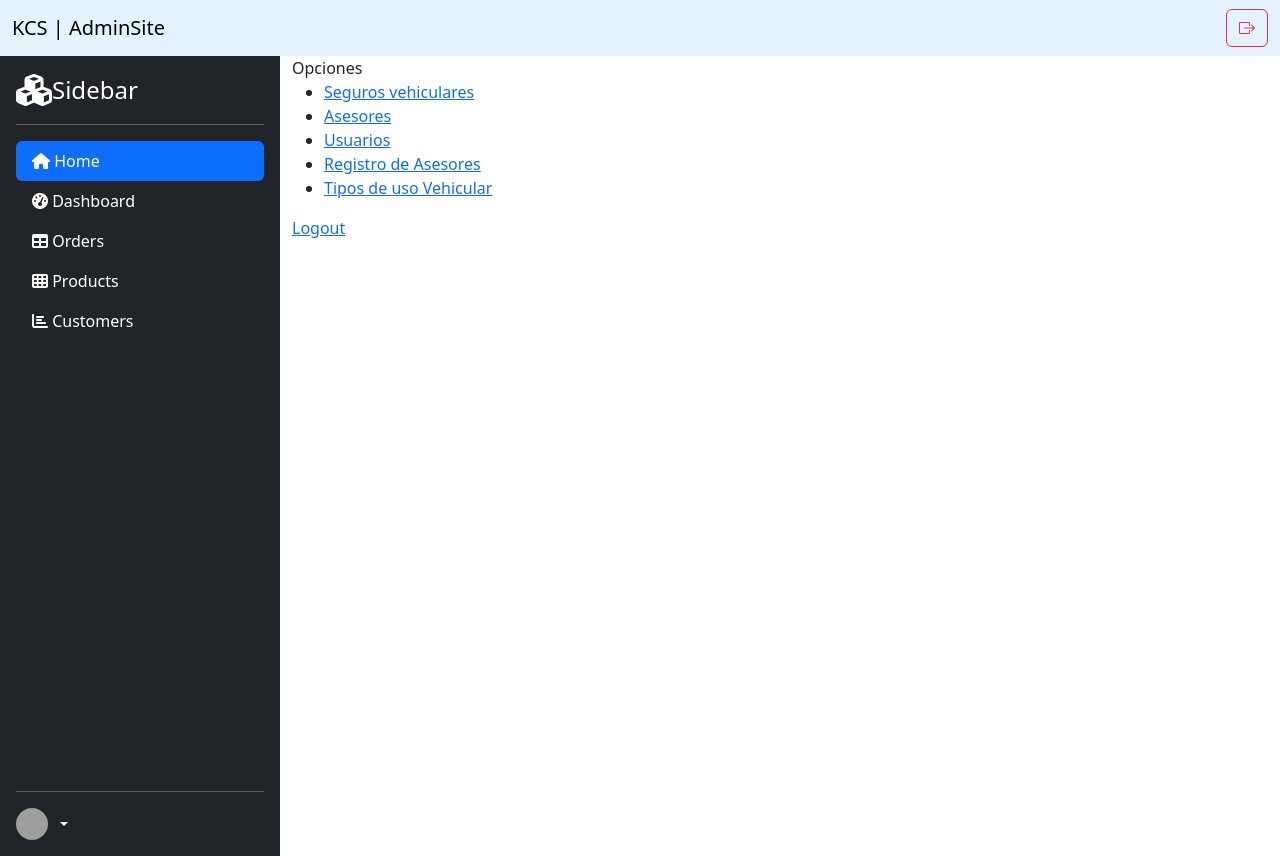
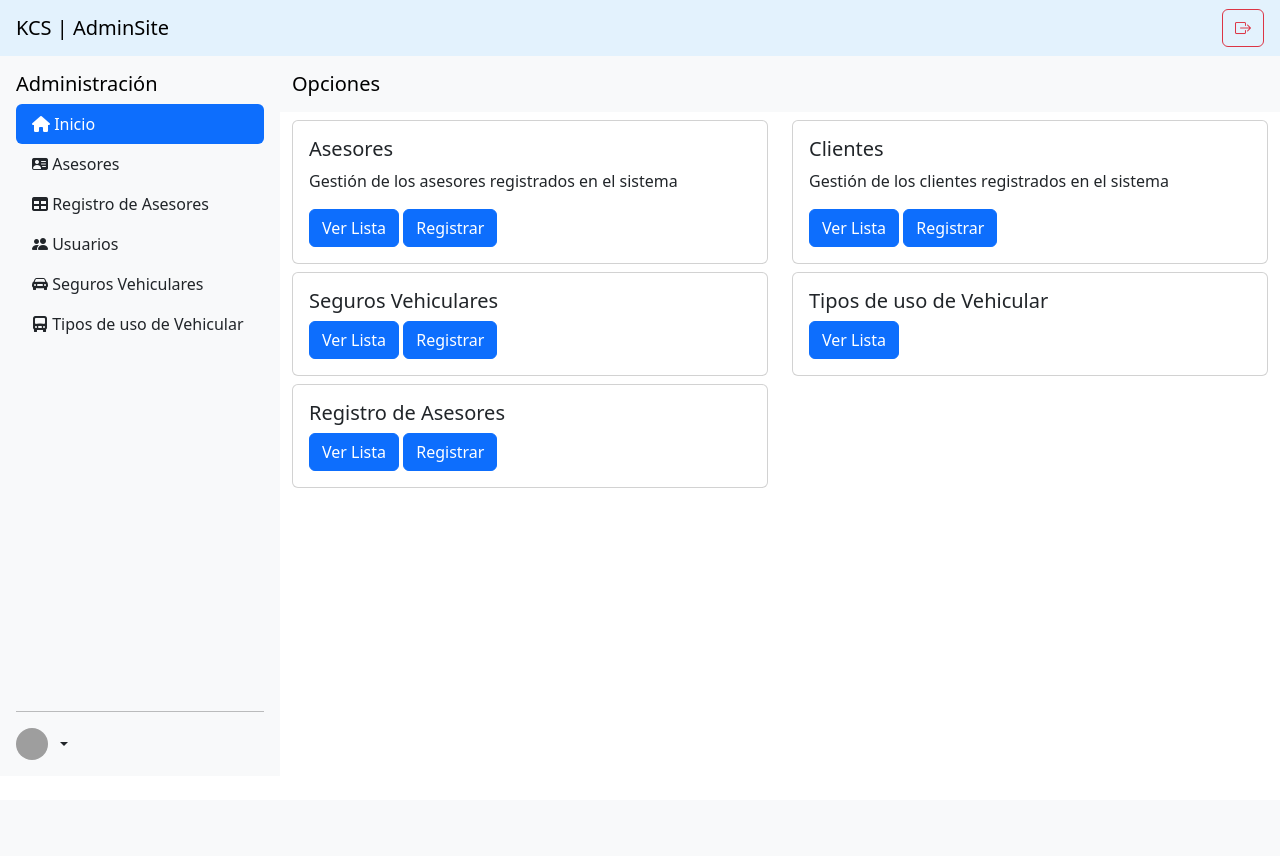
Before and after one commit to bryan-chilque/university-degree-project, a Django app: page /admin/home/ in a window 1280 px wide. After the commit the page ends 760 px from the top, so only its background shows below. Run offline with Django 4.2, Linux system fonts and the light colour scheme; grey boxes are pictures that could not be loaded.

Commit message:
feature: add sidebar & navbar style

```diff
--- a/rrggadmin/templates/rrggadmin/consultant_membership/create.html
+++ b/rrggadmin/templates/rrggadmin/consultant_membership/create.html
@@ -1,4 +1,9 @@
 {% extends 'rrggadmin/dashboard.html' %}
+
+{% block titlebar_title %}
+    {% include 'rrggadmin/navbar.html' %}
+{% endblock %}
+
 {% block container %}
 <form method="post">{% csrf_token %}
     <table>{{ form }}</table>
--- a/rrggadmin/templates/rrggadmin/dashboard.html
+++ b/rrggadmin/templates/rrggadmin/dashboard.html
@@ -1,12 +1,28 @@
-{% extends 'rrggadmin/base.html' %} {% block title %} Dashboard {% endblock %}
+{% extends 'rrggadmin/base.html' %}
+
+{% block title %} Dashboard {% endblock %}
+
 {% block body %}
-<main class="vh-100">
-    {% include 'rrggadmin/topbar.html' %}
-  <div class="d-flex vh-100">
-    {% include 'rrggadmin/sidebar.html' %}
-    <div class="container-fluid">
-      <div class="row">
-        <div class="col-md-12">{% block container %}{% endblock %}</div>
+<main class="vh-90">
+  <div class="row">{% include 'rrggadmin/topbar.html' %}</div>
+  <div class="row"
+    style="height:90vh;"
+  >
+    <div class="d-flex">
+      {% include 'rrggadmin/sidebar.html' %}
+      <div class="container-fluid">
+        <div class="row">
+        {# BEGIN titlebar #}
+        <nav class="navbar navbar-expand-lg bg-body-tertiary">
+          <div class="container-fluid">
+            <span class="navbar-brand">{% block titlebar_title %}{% endblock %}</span>
+          </div>
+        </nav>
+        {# END titlebar #}
+        </div>
+        <div class="row">
+          <div class="col-md-12">{% block container %}{% endblock %}</div>
+        </div>
       </div>
     </div>
   </div>
--- a/rrggadmin/templates/rrggadmin/home.html
+++ b/rrggadmin/templates/rrggadmin/home.html
@@ -1,13 +1,62 @@
 {% extends 'rrggadmin/dashboard.html' %}
+
+{% block titlebar_title %}
+    {% include 'rrggadmin/navbar.html' %}
+{% endblock %}
+
 {% block container %}
-Opciones
-<ul>
-  <li><a href="{% url 'rrggadmin:insurance:vehicle:list' %}">Seguros vehiculares</a></li>
-  <li><a href="{% url 'rrggadmin:consultant:list' %}">Asesores</a></li>
-  <li><a href="{% url 'rrggadmin:user:list' %}">Usuarios</a></li>
-  <li><a href="{% url 'rrggadmin:consultant_membership:list' %}">Registro de Asesores</a></li>
-  <li><a href="{% url 'rrggadmin:use_type:list' %}">Tipos de uso Vehicular</a></li>
-</ul>
+<div class="row mt-2">
+  <div class="col-sm-6 mb-3 mb-sm-0">
+    <div class="card">
+      <div class="card-body">
+        <h5 class="card-title">Asesores</h5>
+        <p class="card-text">Gestión de los asesores registrados en el sistema</p>
+        <a href="{% url 'rrggadmin:consultant:list' %}" class="btn btn-primary">Ver Lista</a>
+        <a href="#" class="btn btn-primary">Registrar</a>
+      </div>
+    </div>
+  </div>
+  <div class="col-sm-6">
+    <div class="card">
+      <div class="card-body">
+        <h5 class="card-title">Clientes</h5>
+        <p class="card-text">Gestión de los clientes registrados en el sistema</p>
+        <a href="{% url 'rrggadmin:user:list' %}" class="btn btn-primary">Ver Lista</a>
+        <a href="{% url 'rrggadmin:user:create' %}" class="btn btn-primary">Registrar</a>
+      </div>
+    </div>
+  </div>
+</div>
 
-<a href="{% url 'rrggadmin:logout' %}">Logout</a>
+<div class="row mt-2">
+  <div class="col-sm-6 mb-3 mb-sm-0">
+    <div class="card">
+      <div class="card-body">
+        <h5 class="card-title">Seguros Vehiculares</h5>
+        <a href="{% url 'rrggadmin:insurance:vehicle:list' %}" class="btn btn-primary">Ver Lista</a>
+        <a href="#" class="btn btn-primary">Registrar</a>
+      </div>
+    </div>
+  </div>
+  <div class="col-sm-6">
+    <div class="card">
+      <div class="card-body">
+        <h5 class="card-title">Tipos de uso de Vehicular</h5>
+        <a href="{% url 'rrggadmin:use_type:list' %}" class="btn btn-primary">Ver Lista</a>
+      </div>
+    </div>
+  </div>
+</div>
+
+<div class="row mt-2">
+  <div class="col-sm-6 mb-3 mb-sm-0">
+    <div class="card">
+      <div class="card-body">
+        <h5 class="card-title">Registro de Asesores</h5>
+        <a href="{% url 'rrggadmin:consultant_membership:list' %}" class="btn btn-primary">Ver Lista</a>
+        <a href="#" class="btn btn-primary">Registrar</a>
+      </div>
+    </div>
+  </div>
+</div>
 {% endblock container %}
--- a/rrggadmin/templates/rrggadmin/insurance/vehicle/price/create.html
+++ b/rrggadmin/templates/rrggadmin/insurance/vehicle/price/create.html
@@ -1,4 +1,7 @@
+{% extends 'rrggadmin/dashboard.html' %}
+{% block container %}
 <form method="post">{% csrf_token %}
     <table>{{ form }}</table>
     <input type="submit"/>
 </form>
+{% endblock container %}
--- a/rrggadmin/templates/rrggadmin/insurance/vehicle/price/list.html
+++ b/rrggadmin/templates/rrggadmin/insurance/vehicle/price/list.html
@@ -1,3 +1,5 @@
+{% extends 'rrggadmin/dashboard.html' %}
+{% block container %}
 <h3>Lista de precios</h3>
 <ul>
     {% for price in object_list %}
@@ -5,4 +7,5 @@
     {% endfor %}
   </ul>
 
-  <a href="{% url 'rrggadmin:insurance:vehicle:price:create' view.kwargs.insurance_vehicle_id %}">Crear</a>
+  <a href="{% url 'rrggadmin:insurance:vehicle:price:create' view.kwargs.insurance_vehicle_id %}" class="btn btn-primary">Crear</a>
+{% endblock container %}
--- a/rrggadmin/templates/rrggadmin/login.html
+++ b/rrggadmin/templates/rrggadmin/login.html
@@ -1,4 +1,4 @@
-{% include 'base.html' %}
+{% extends 'rrggadmin/base.html' %}
 {% block body %}
 <div
   class="row justify-content-center align-items-center vh-100 px-3"
--- /dev/null
+++ b/rrggadmin/templates/rrggadmin/navbar.html
@@ -0,0 +1,13 @@
+<span class="navbar-brand mb-0 h1">
+    {% if 'list' in request.resolver_match.view_name  %}
+        Lista
+    {% elif 'detail' in request.resolver_match.view_name  %}
+        Detalle
+    {% elif 'create' in request.resolver_match.view_name  %}
+        Crear
+    {% elif request.resolver_match.view_name == 'rrggadmin:home' %}
+        Opciones
+    {% else %}
+        {{ request.resolver_match.view_name }}
+    {% endif %}
+</span>
--- a/rrggadmin/templates/rrggadmin/sidebar.html
+++ b/rrggadmin/templates/rrggadmin/sidebar.html
@@ -1,44 +1,57 @@
 <aside
-  class="d-flex flex-column flex-shrink-0 p-3 text-white bg-dark"
+  class="d-flex flex-column flex-shrink-0 p-3 text-black bg-light"
   style="width: 280px"
 >
-  <a
-    href="/"
-    class="d-flex align-items-center mb-3 mb-md-0 me-md-auto text-white text-decoration-none"
-  >
-    <i class="fas fa-2x fa-cubes"></i>
-    <span class="fs-4">Sidebar</span>
-  </a>
-  <hr />
+  <h5>Administración</h5>
   <ul class="nav nav-pills flex-column mb-auto">
-    <li class="nav-item">
-      <a href="#" class="nav-link active" aria-current="page">
+    <li>
+      <a href="{% url 'rrggadmin:home' %}"
+        class="nav-link
+        {% if request.resolver_match.view_name == 'rrggadmin:home' %}
+          active
+        {% else %}
+          text-dark
+        {% endif %}
+        ">
         <i class="fas fa-home"></i>
-        Home
+        Inicio
       </a>
     </li>
     <li>
-      <a href="#" class="nav-link text-white">
-        <i class="fas fa-tachometer-alt"></i>
-        Dashboard
+      <a href="{% url 'rrggadmin:consultant:list' %}"
+        class="nav-link
+        {% if ':consultant:' in request.resolver_match.view_name %}
+          active
+        {% else %}
+          text-dark
+        {% endif %}
+        ">
+        <i class="bi bi-person-vcard-fill"></i>
+        Asesores
       </a>
     </li>
     <li>
-      <a href="#" class="nav-link text-white">
+      <a href="{% url 'rrggadmin:consultant_membership:list' %}" class="nav-link text-dark">
         <i class="fas fa-table"></i>
-        Orders
+        Registro de Asesores
       </a>
     </li>
     <li>
-      <a href="#" class="nav-link text-white">
-        <i class="fas fa-th"></i>
-        Products
+      <a href="{% url 'rrggadmin:user:list' %}" class="nav-link text-dark">
+        <i class="bi bi-people-fill"></i>
+        Usuarios
       </a>
     </li>
     <li>
-      <a href="#" class="nav-link text-white">
-        <i class="fas fa-chart-bar"></i>
-        Customers
+      <a href="{% url 'rrggadmin:insurance:vehicle:list' %}" class="nav-link text-dark">
+        <i class="bi bi-car-front-fill"></i>
+        Seguros Vehiculares
+      </a>
+    </li>
+    <li>
+      <a href="{% url 'rrggadmin:use_type:list' %}" class="nav-link text-dark">
+        <i class="bi bi-truck-front-fill"></i>
+        Tipos de uso de Vehicular
       </a>
     </li>
   </ul>
@@ -46,7 +59,7 @@
   <div class="dropdown">
     <a
       href="#"
-      class="d-flex align-items-center text-white text-decoration-none dropdown-toggle"
+      class="d-flex align-items-center text-dark text-decoration-none dropdown-toggle"
       id="dropdownUser1"
       data-bs-toggle="dropdown"
       aria-expanded="false"
--- a/rrggadmin/templates/rrggadmin/topbar.html
+++ b/rrggadmin/templates/rrggadmin/topbar.html
@@ -1,7 +1,7 @@
-<nav class="navbar" style="background-color: #e3f2fd;">
+<nav class="navbar sticky-top" style="background-color: #e3f2fd;">
   <!-- Navbar content -->
-  <div class="container-fluid">
-    <a class="navbar-brand">KCS | AdminSite </a>
+  <div class="container-fluid mx-3">
+    <a class="navbar-brand"> KCS | AdminSite </a>
     <a
       href="{% url 'rrggadmin:logout' %}"
       class="btn btn-outline-danger"
```
Also changed, not shown: rrggadmin/templates/rrggadmin/common/create.html (+7 -4 lines), rrggadmin/templates/rrggadmin/common/detail.html (+10 -0 lines), rrggadmin/templates/rrggadmin/common/form.html (+21 -6 lines), rrggadmin/templates/rrggadmin/common/list.html (+9 -1 lines), rrggadmin/templates/rrggadmin/consultant_membership/list.html (+9 -1 lines), rrggadmin/templates/rrggadmin/insurance/vehicle/create.html (+8 -1 lines), rrggadmin/templates/rrggadmin/insurance/vehicle/list.html (+9 -2 lines), rrggadmin/templates/rrggadmin/pagination.html (+4 -4 lines), rrggadmin/templates/rrggadmin/user/create.html (+15 -3 lines), rrggadmin/templates/rrggadmin/user/list.html (+10 -2 lines), rrggadmin/urls.py (+11 -0 lines).
